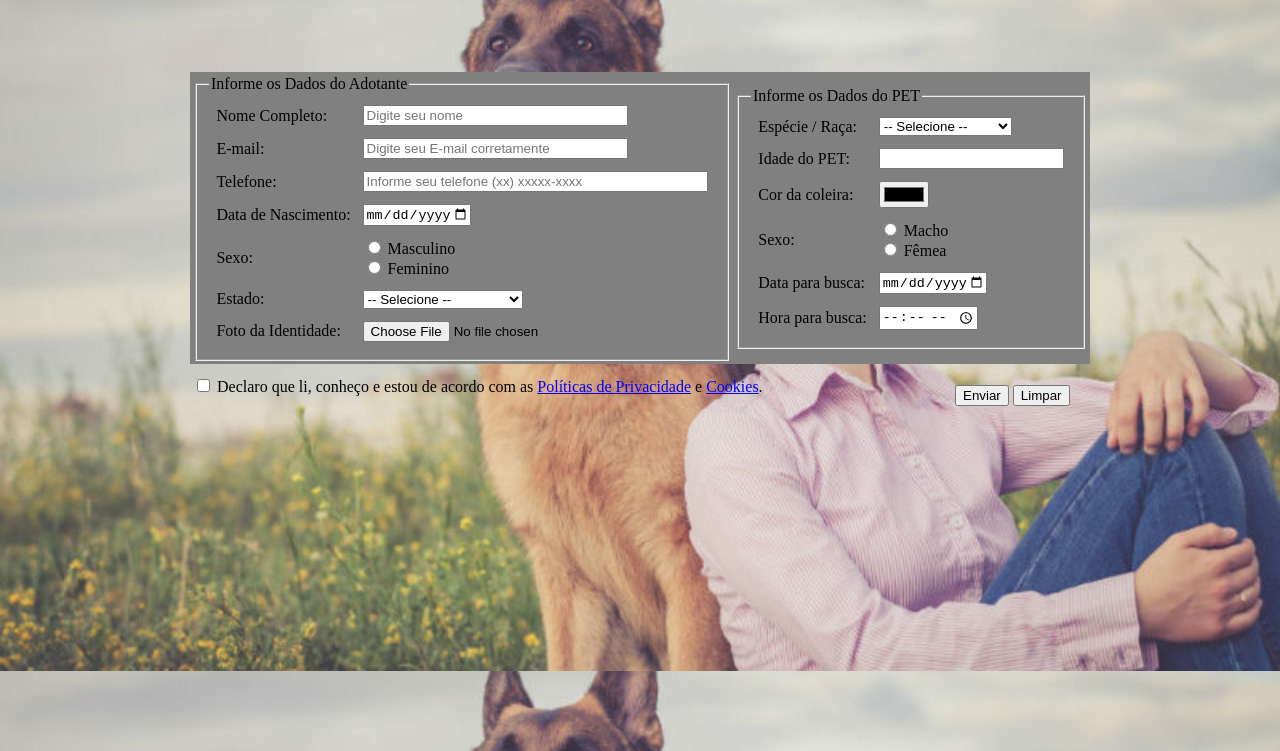
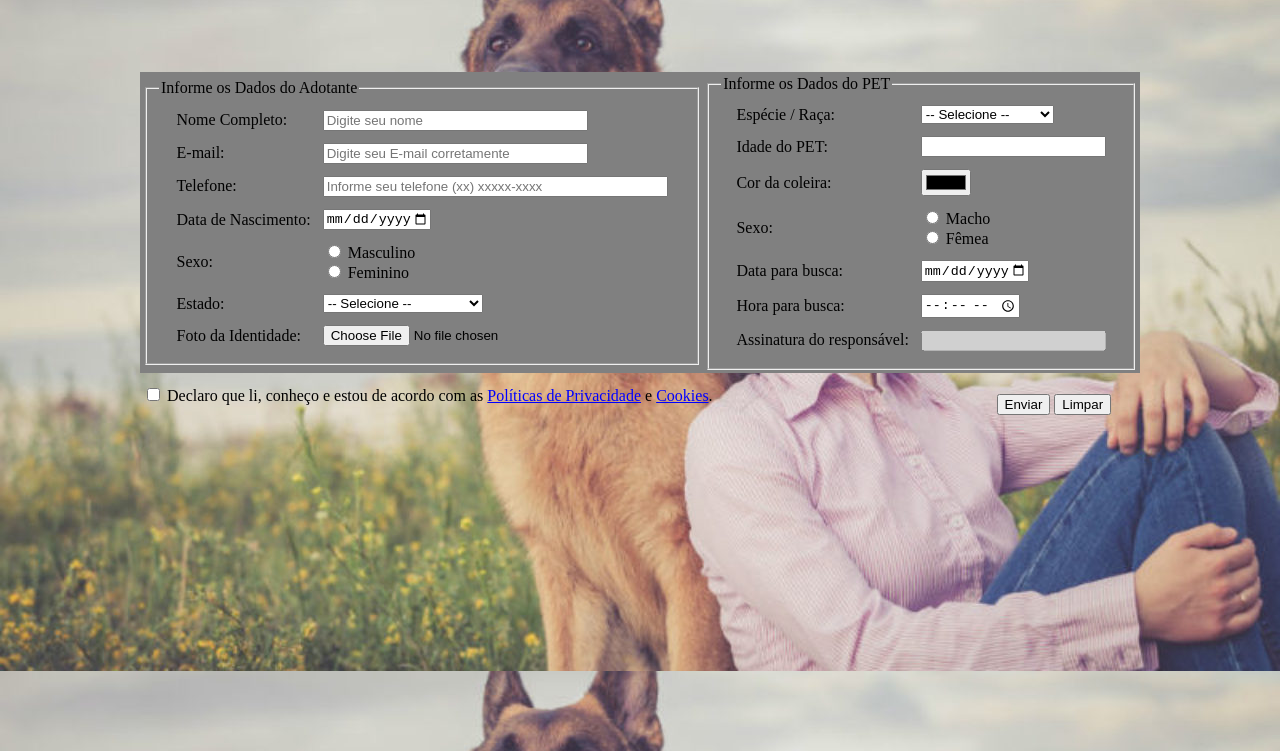
Before and after one commit to GS-Gabriel/Atividade_3, a plain HTML site: page index.html in a window 1280 px wide. Shown: the part 49-800 px from the top of the page. Drawn offline with Linux system fonts and the light colour scheme.

Commit message:
Update index.html

```diff
--- a/index.html
+++ b/index.html
@@ -11,7 +11,7 @@
 
         <h2 align="center"><strong> Adoção de PETS </strong></h2>
 
-        <table  align="center" bgcolor="gray" border="0" width="900">
+        <table  align="center" bgcolor="gray" border="0" width="1000">
             <form action="enviar.php" method="post" name="Cadastro">
                 <br><br><br>
             <tr>
@@ -174,12 +174,17 @@
                             <td><input type="time" name="tempo" id="tempo" required/></td>
                                 </tr>
 
+                                <tr>
+                            <td><label> Assinatura do responsável: </label></td>
+                            <td><input type="text" name="ass" id="ass" disabled/></td>
+                                </tr>
+
                             </table>
 
                     </fieldset>
                 </td>
             </tr>
-            <table align="center" border="0" width="900">
+            <table align="center" border="0" width="1000">
             <tr>
                 <td>
                 <label><input type="checkbox" name="termos" id="termos" required/>
```
